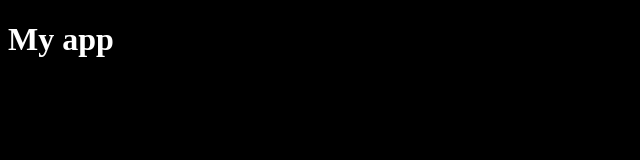
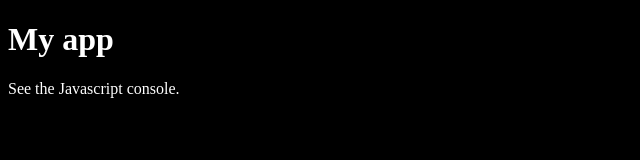
Before and after one commit to simonewebdesign/tiles, a plain HTML site: page index.html in a window 1280 px wide. Shown: the whole page, without its empty margins (0-640 px from the left). Drawn offline with Linux system fonts and the light colour scheme.

Commit message:
Update index

```diff
--- a/index.html
+++ b/index.html
@@ -7,6 +7,7 @@
 </head>
 <body>
   <h1>My app</h1>
+  <p>See the Javascript console.</p>
   <script data-main="scripts/main" src="scripts/require.js"></script>
 </body>
 </html>
```
